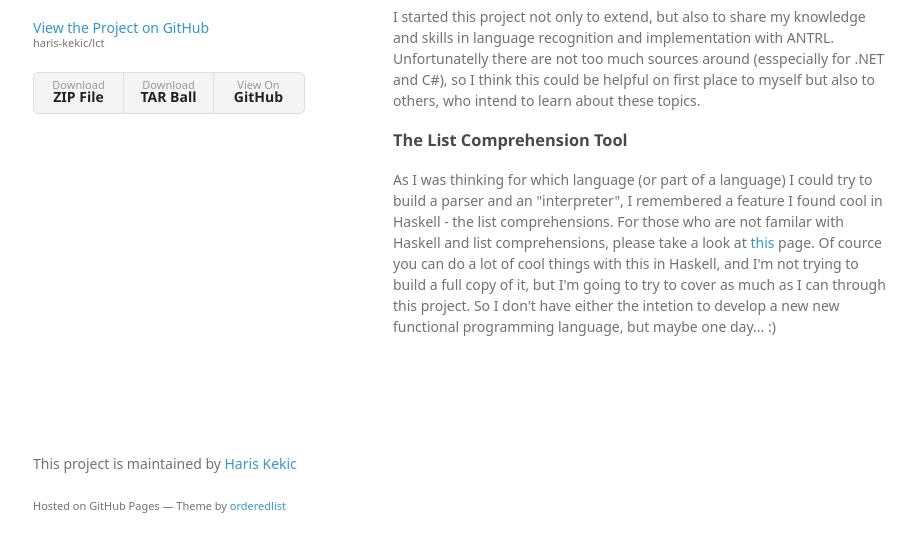
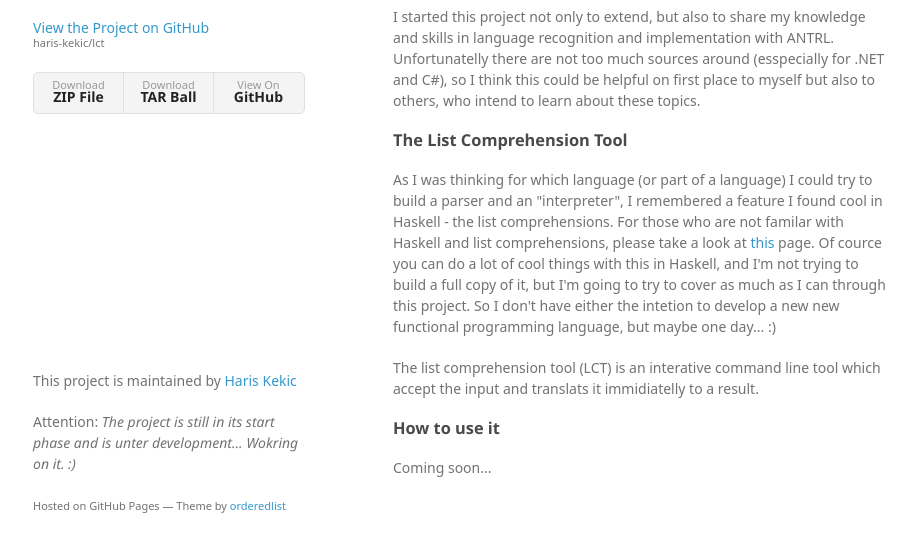
Before and after one commit to haris-kekic/lct, a plain HTML site: page index.html in a window 1280 px wide. Shown: the part 215-766 px from the top of the page, without its empty margins (177-1093 px from the left). Drawn offline with Linux system fonts and the light colour scheme; a web font is replaced by a local one.

Commit message:
Update index.html

```diff
--- a/index.html
+++ b/index.html
@@ -40,14 +40,26 @@
         </p>
         <h3>
           <a id="about-description" class="anchor" href="#about-description" aria-hidden="true"><span aria-hidden="true" class="octicon octicon-link"></span></a>The List Comprehension Tool</h3>
+        <p>
         As I was thinking for which language (or part of a language) I could try to build a parser and an "interpreter", I remembered a feature I found cool in Haskell - the list comprehensions.
         For those who are not familar with Haskell and list comprehensions, please take a look at <a href="https://wiki.haskell.org/List_comprehension">this</a> page.
         Of cource you can do a lot of cool things with this in Haskell, and I'm not trying to build a full copy of it, but I'm going to try to cover as much as I can through this project.
         So I don't have either the intetion to develop a new new functional programming language, but maybe one day... :)
+        </p>
+        <p>
+          The list comprehension tool (LCT) is an interative command line tool which accept the input and translats it immidiatelly to a result.
+        </p>
 
+        <h3>
+
+          <a id="how-to-use-it" class="anchor" href="#how-to-use-it" aria-hidden="true"><span aria-hidden="true" class="octicon octicon-link"></span></a>How to use it</h3>
+        <p>
+        Coming soon...
+        <p>
       </section>
       <footer>
         <p>This project is maintained by <a href="https://github.com/haris-kekic">Haris Kekic</a></p>
+        <p>Attention: <i>The project is still in its start phase and is unter development... Wokring on it. :)</i></p>
         <p><small>Hosted on GitHub Pages &mdash; Theme by <a href="https://github.com/orderedlist">orderedlist</a></small></p>
       </footer>
     </div>
```
